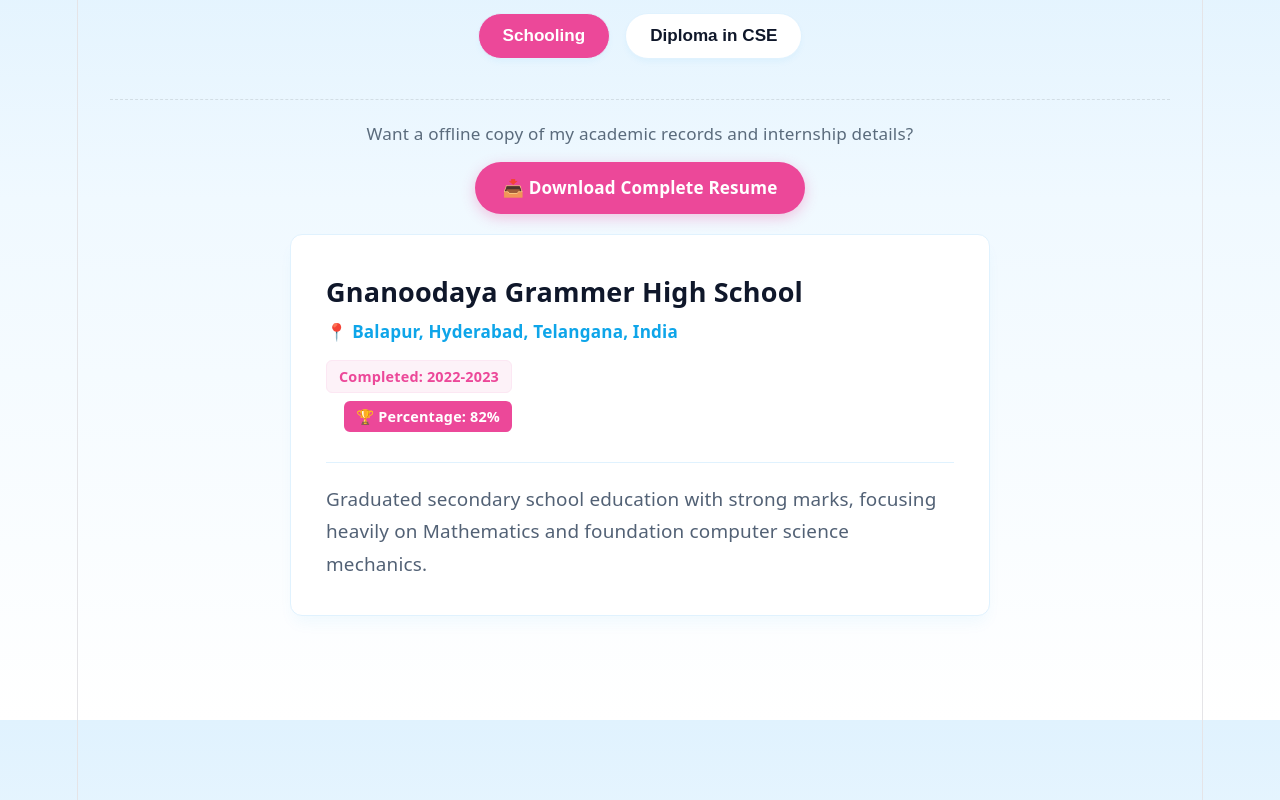
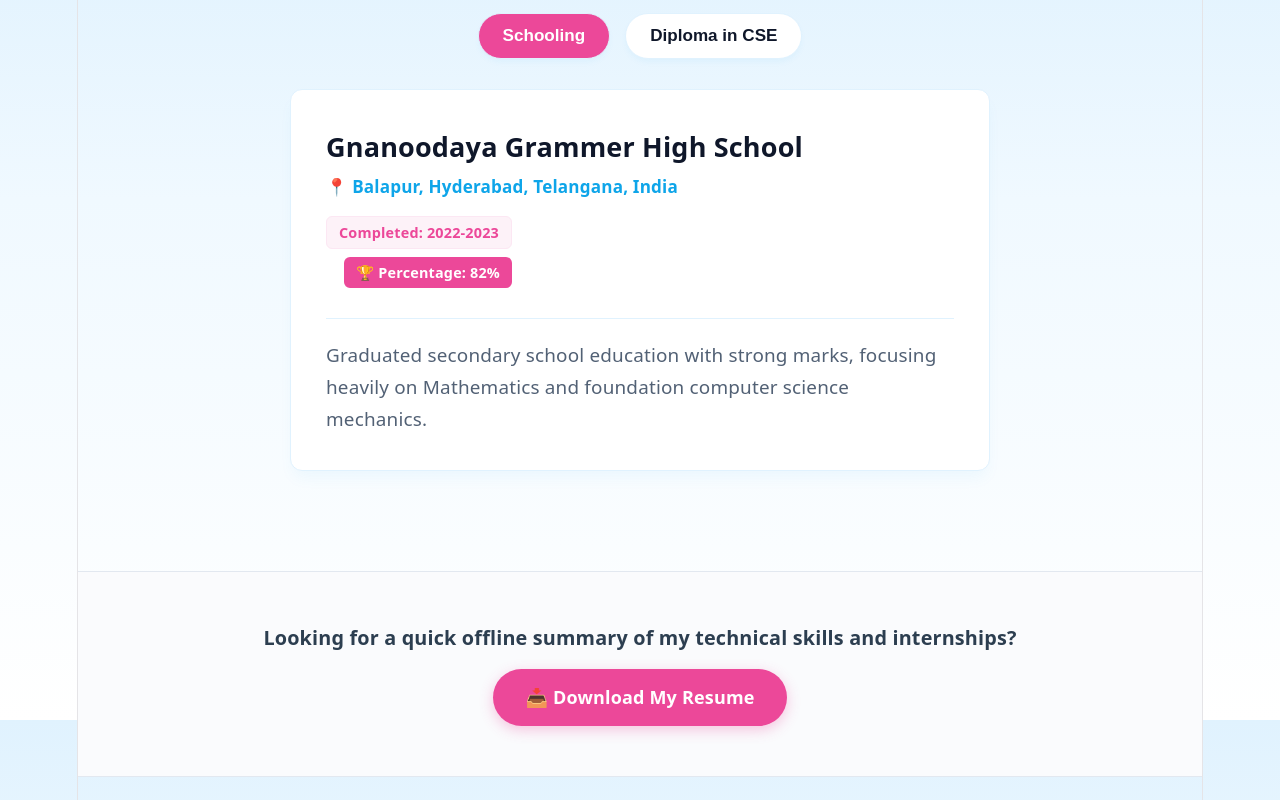
Before and after one commit to GuruvaniRohithKumar/FUTURE_FS_01, a React (Vite) app: page / in a window 1280 px wide. Shown: the part 4880-5680 px from the top of the page. Built offline with nearby package versions, Linux system fonts and the light colour scheme.

Commit message:
style: repositioned resume download callout between education and contact segments

```diff
--- a/src/App.jsx
+++ b/src/App.jsx
@@ -4,7 +4,8 @@ import Hero from './components/Hero';
 import About from './components/About';
 import Projects from './components/Projects';
 import Achievements from './components/Achievements'; // ✨ Import Achievements
-import Education from './components/Education';       // ✨ Import Education
+import Education from './components/Education';      // ✨ Import Education
+import ResumeCTA from './components/ResumeCTA';
 import Contact from './components/Contact';
 import './App.css';
 
@@ -18,6 +19,7 @@ function App() {
         <Projects />
         <Achievements /> {/* ✨ Placed smoothly here */}
         <Education />    {/* ✨ Placed smoothly here */}
+        <ResumeCTA />
         <Contact />
       </main>
       <footer className="footer">
--- a/src/components/Education.jsx
+++ b/src/components/Education.jsx
@@ -52,53 +52,6 @@ const Education = () => {
           </button>
         ))}
       </div>
-      {/* ✨ RESUME DOWNLOAD CTA PLACED UNDER ACADEMIC JOURNEY */}
-<div style={{
-  textAlign: 'center',
-  marginTop: '40px',
-  padding: '20px 0',
-  borderTop: '1px dashed rgba(0, 0, 0, 0.1)' /* Subtle separator line matching light theme */
-}}>
-  <p style={{
-    color: '#5a6b7c',
-    fontSize: '0.95rem',
-    marginBottom: '15px',
-    fontWeight: '500'
-  }}>
-    Want a offline copy of my academic records and internship details?
-  </p>
-
-  <a
-    href="/Confirm.pdf"
-    download="Confirm.pdf"
-    style={{
-      textDecoration: 'none',
-      display: 'inline-flex',
-      alignItems: 'center',
-      gap: '8px',
-      padding: '12px 28px',
-      borderRadius: '30px',
-      fontWeight: '700',
-      fontSize: '0.95rem',
-      backgroundColor: '#ec4899', /* Matches your portfolio's secondary pink accent */
-      color: '#ffffff',
-      border: 'none',
-      cursor: 'pointer',
-      boxShadow: '0 4px 14px rgba(236, 72, 153, 0.3)',
-      transition: 'transform 0.2s ease, box-shadow 0.2s ease'
-    }}
-    onMouseOver={(e) => {
-      e.currentTarget.style.transform = 'translateY(-2px)';
-      e.currentTarget.style.boxShadow = '0 6px 20px rgba(236, 72, 153, 0.4)';
-    }}
-    onMouseOut={(e) => {
-      e.currentTarget.style.transform = 'translateY(0)';
-      e.currentTarget.style.boxShadow = '0 4px 14px rgba(236, 72, 153, 0.3)';
-    }}
-  >
-    📥 Download Complete Resume
-  </a>
-</div>
 
       {/* Dynamic Detail Card Box Display */}
       {educationData.filter(item => item.id === activeId).map((edu) => (
--- /dev/null
+++ b/src/components/ResumeCTA.jsx
@@ -0,0 +1,55 @@
+import React from 'react';
+
+const ResumeCTA = () => {
+  return (
+    <div style={{
+      backgroundColor: '#fafbfd', /* Clean light background matching your resume */
+      textAlign: 'center',
+      padding: '50px 20px',
+      borderTop: '1px solid #e2e8f0',
+      borderBottom: '1px solid #e2e8f0'
+    }}>
+      <p style={{
+        color: '#2c3e50',
+        fontSize: '1.1rem',
+        marginBottom: '15px',
+        fontWeight: '600'
+      }}>
+        Looking for a quick offline summary of my technical skills and internships?
+      </p>
+
+      <a
+        href="/Guruvani_Rohith_Kumar_Resume.pdf"
+        download="Guruvani_Rohith_Kumar_Resume.pdf"
+        style={{
+          textDecoration: 'none',
+          display: 'inline-flex',
+          alignItems: 'center',
+          gap: '8px',
+          padding: '14px 32px',
+          borderRadius: '30px',
+          fontWeight: '700',
+          fontSize: '1rem',
+          backgroundColor: '#ec4899', /* Portfolio pink accent */
+          color: '#ffffff',
+          border: 'none',
+          cursor: 'pointer',
+          boxShadow: '0 4px 14px rgba(236, 72, 153, 0.3)',
+          transition: 'transform 0.2s ease, box-shadow 0.2s ease'
+        }}
+        onMouseOver={(e) => {
+          e.currentTarget.style.transform = 'translateY(-2px)';
+          e.currentTarget.style.boxShadow = '0 6px 20px rgba(236, 72, 153, 0.4)';
+        }}
+        onMouseOut={(e) => {
+          e.currentTarget.style.transform = 'translateY(0)';
+          e.currentTarget.style.boxShadow = '0 4px 14px rgba(236, 72, 153, 0.3)';
+        }}
+      >
+        📥 Download My Resume
+      </a>
+    </div>
+  );
+};
+
+export default ResumeCTA;
```
